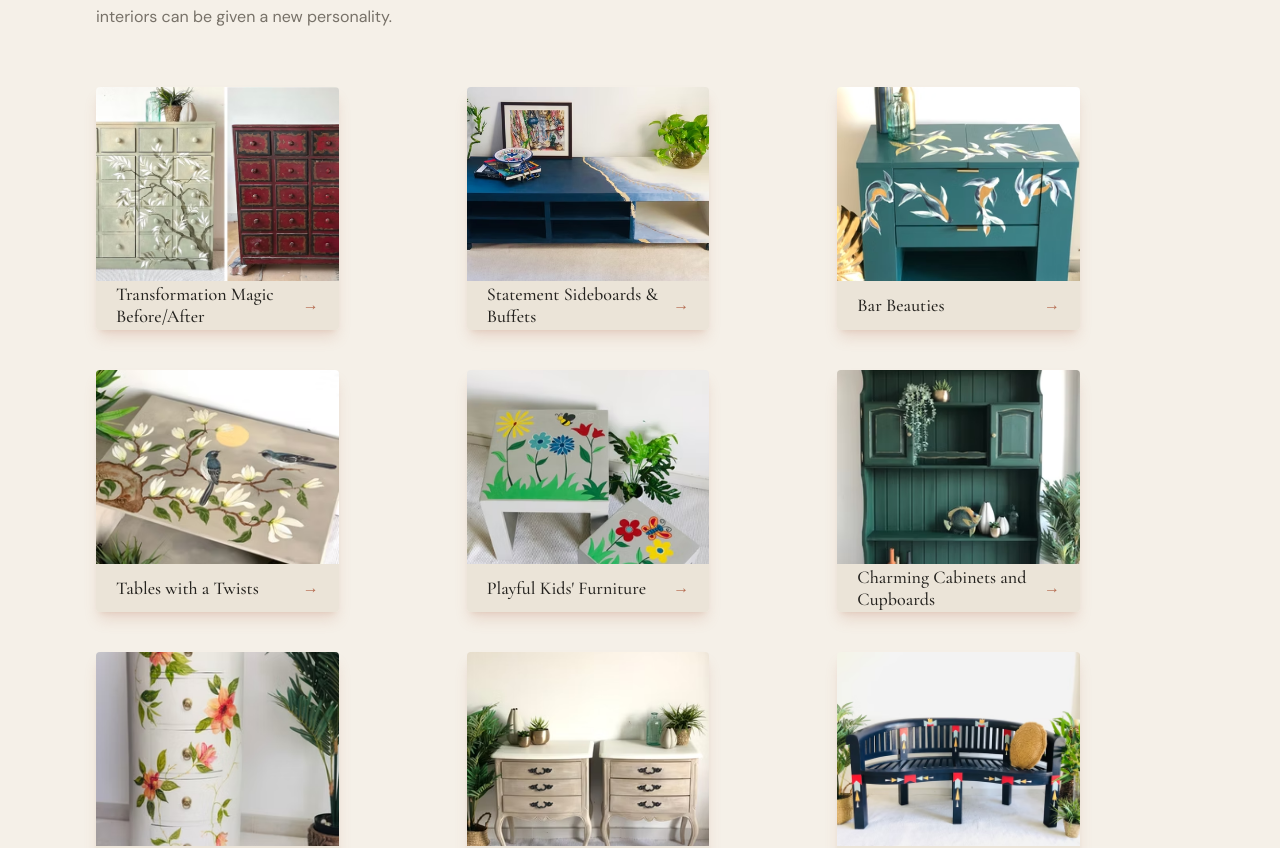
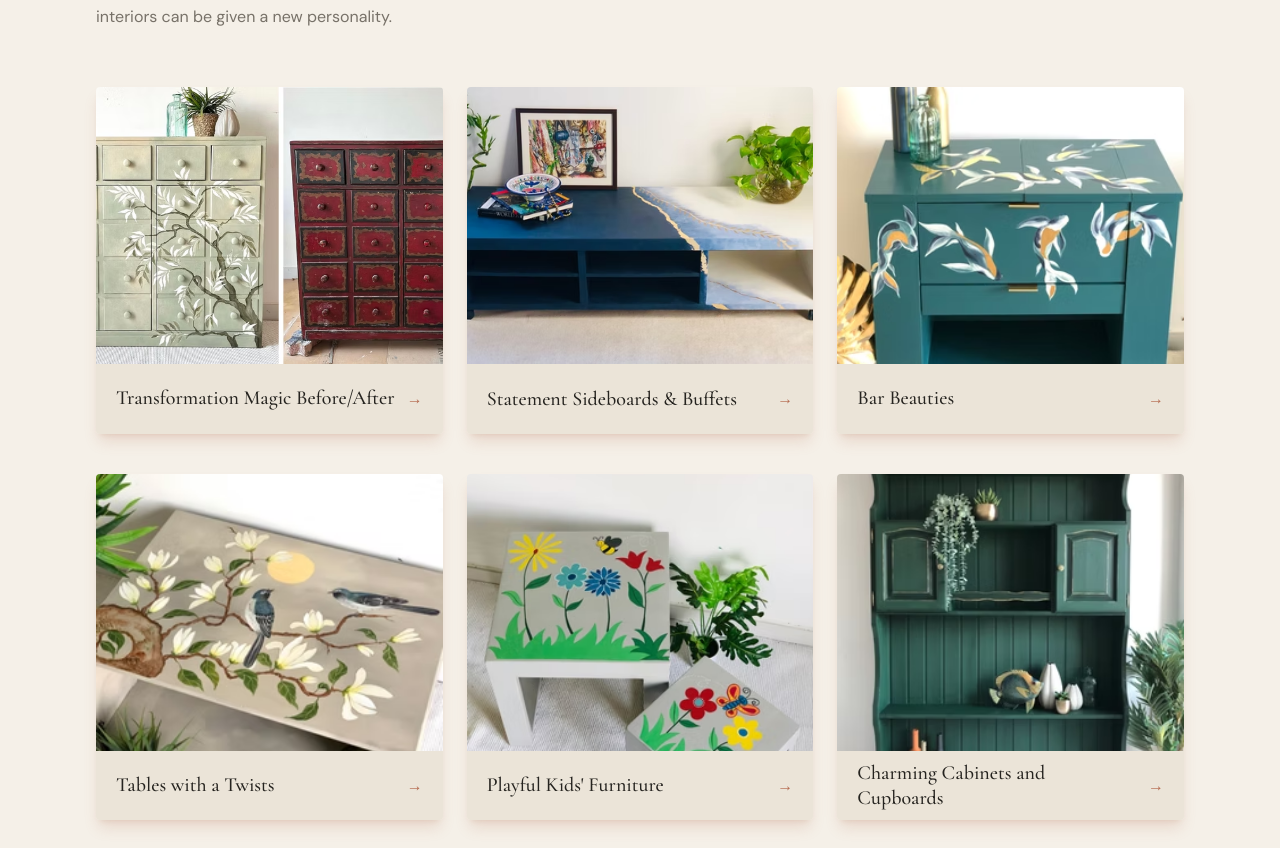
Before and after one commit to MatthewsRicky/justrestore, a Next.js app: page /gallery in a window 1280 px wide. Shown: the part 1284-2132 px from the top of the page. Built offline with nearby package versions, Linux system fonts and the light colour scheme; no server answers.

Commit message:
Properly centering all the category cards and category grid

```diff
--- a/app/(marketing)/gallery/page.tsx
+++ b/app/(marketing)/gallery/page.tsx
@@ -36,7 +36,7 @@ export default function GalleryPage() {
             </p>
           </div>
 
-          <div className="mt-14 grid grid-cols-1 gap-x-6 gap-y-10 sm:grid-cols-2 lg:grid-cols-3">
+          <div className="mt-14 items-center justify-center grid grid-cols-1 gap-x-6 gap-y-10 sm:grid-cols-2 lg:grid-cols-3">
             {galleryCategories.map((category, index) => (
               <GalleryCategoryCard
                 key={category.slug}
--- a/components/gallery/GalleryCategoryCard.tsx
+++ b/components/gallery/GalleryCategoryCard.tsx
@@ -13,22 +13,22 @@ export default function GalleryCategoryCard({
   index,
 }: GalleryCategoryCardProps) {
   return (
-    <Link href={`/gallery/${category.slug}`} className="group block">
-      <div className="group overflow-hidden rounded-sm shadow-lg md:w-[70%] shadow-terracotta/20">
-        <div className="relative aspect-square overflow-hidden ">
+    <Link href={`/gallery/${category.slug}`} className="group block w-full">
+      <div className="w-full overflow-hidden rounded-sm shadow-lg shadow-terracotta/20">
+        <div className="relative aspect-square overflow-hidden">
           <div className="absolute inset-0 h-4/5 overflow-hidden">
             <Image
               src={category.coverImage || "/images/gallery/placeholder.avif"}
               alt={category.title}
               fill
               priority={index < 3}
-              sizes="(max-width: 640px) 50vw, (max-width: 1024px) 33vw, 25vw"
+              sizes="(max-width: 640px) 100vw, (max-width: 1024px) 50vw, 33vw"
               className="object-cover transition-transform duration-700 group-hover:scale-[1.04]"
             />
           </div>
 
           <div className="absolute inset-x-0 bottom-0 flex h-1/5 items-center justify-between gap-3 bg-paper px-4 sm:px-5">
-            <h2 className="font-display text-lg leading-tight sm:text-md">
+            <h2 className="font-display text-lg leading-tight sm:text-xl">
               {category.title}
             </h2>
 
--- a/components/gallery/GalleryGrid.tsx
+++ b/components/gallery/GalleryGrid.tsx
@@ -20,7 +20,7 @@ export default function GalleryGrid({ projects }: GalleryGridProps) {
   }
 
   return (
-    <div className="mt-10 grid w-full grid-cols-1 gap-4 sm:grid-cols-2 lg:grid-cols-3">
+    <div className="mt-10 grid w-full mx-auto justify-center grid-cols-1 gap-4 sm:grid-cols-2 lg:grid-cols-3">
       {projects.map((project) => (
         <GalleryProjectCard key={project.slug} project={project} />
       ))}
--- a/components/gallery/GalleryProjectCard.tsx
+++ b/components/gallery/GalleryProjectCard.tsx
@@ -33,7 +33,7 @@ export default function GalleryProjectCard({
         className="object-cover transition-transform duration-700 group-hover:scale-[1.04]"
       />
 
-      <div className="absolute inset-0 bg-gradient-to-t from-black/65 via-black/5 to-transparent opacity-80 transition-opacity duration-300 group-hover:opacity-100" />
+      <div className="absolute bg-gradient-to-t from-black/65 via-black/5 to-transparent opacity-80 transition-opacity duration-300 group-hover:opacity-100" />
 
       <div className="absolute inset-x-0 bottom-0 flex items-end justify-between gap-4 p-5 text-white sm:p-6">
         <div>
```
